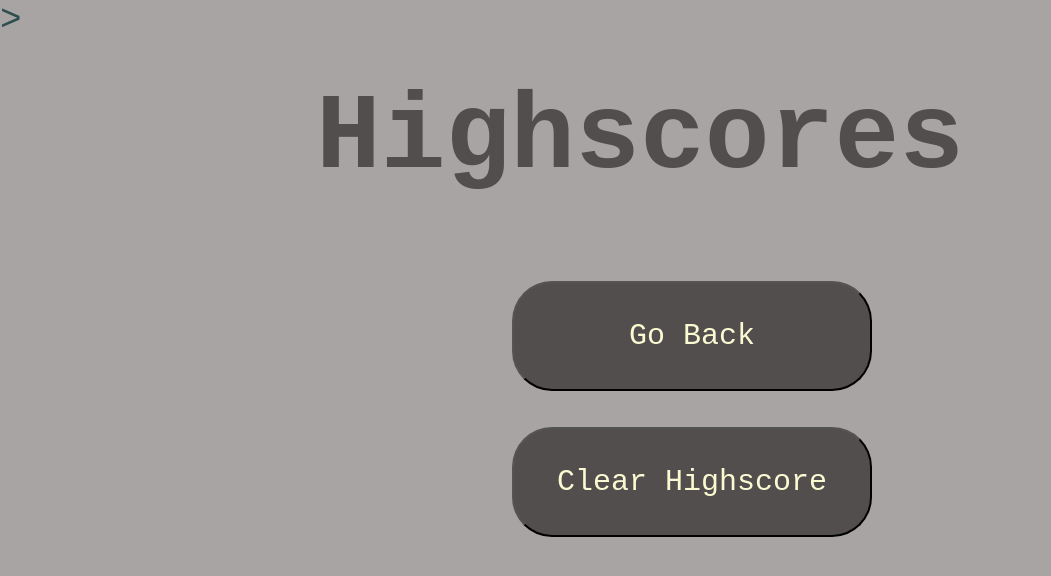
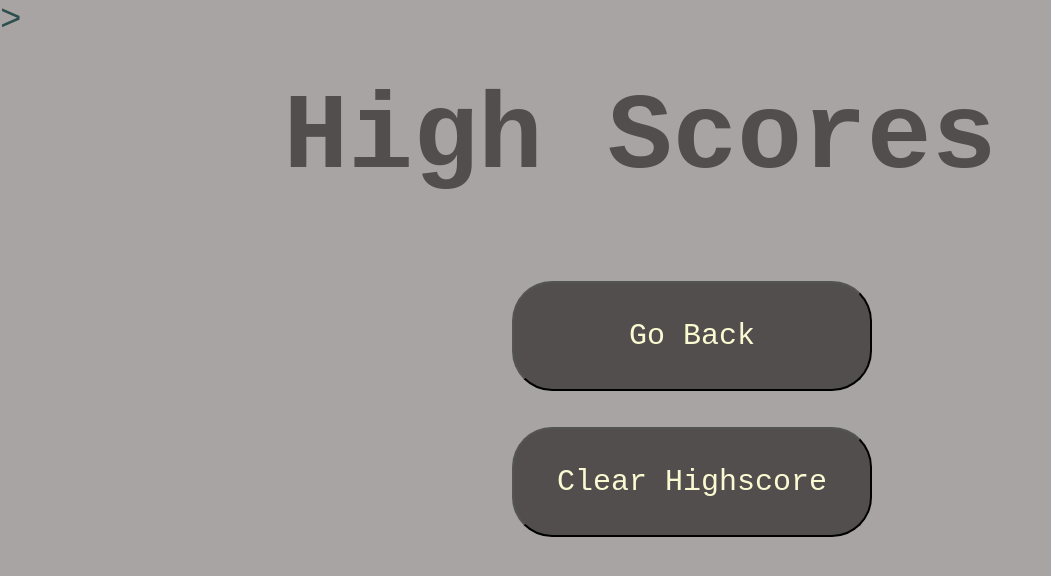
Before and after one commit to Su5ieS/codeQuiz, a plain HTML site: page highscores.html in a window 1280 px wide. Shown: the whole page, without its empty margins (0-1051 px from the left). Drawn offline with Linux system fonts and the light colour scheme.

Commit message:
geez, one more

```diff
--- a/highscores.html
+++ b/highscores.html
@@ -18,7 +18,7 @@
 
         <div>>
 
-            <h1>Highscores</h1>
+            <h1>High Scores</h1>
             <br><br>
 
             <div id="questionsDiv">
```
Also changed, not shown: 1 other file.
